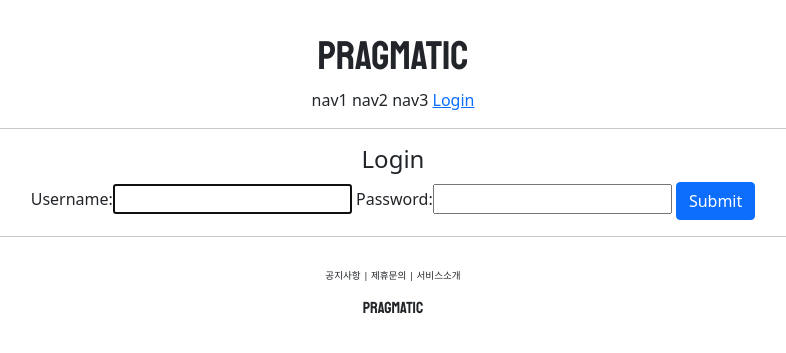
After one commit to biezz0210/pragmatic, a Django app: page /account/login/ in a window 1280 px wide. The commit adds this page. Shown: the top 353 px of the page, without its empty margins (247-1033 px from the left). Run offline with Django 3.2, Linux system fonts and the light colour scheme.

Commit message:
django course 22 commit

```diff
--- /dev/null
+++ b/accountapp/templates/accountapp/login.html
@@ -0,0 +1,19 @@
+{% extends 'base.html' %}
+
+
+{% block content %}
+
+    <div style="text-align: center;">
+        <div>
+            <h4>Login</h4>
+        </div>
+        <div>
+            <form action="" method="POST">
+            {% csrf_token %}
+                {{ form }}
+                <input type="submit" class="btn btn-primary">
+            </form>
+        </div>
+    </div>
+
+{% endblock %}
--- a/accountapp/urls.py
+++ b/accountapp/urls.py
@@ -1,10 +1,13 @@
 from django.urls import path
 from accountapp.views import hello_world, AccountCreateView
+from django.contrib.auth.views import LoginView, LogoutView
 
 app_name = "accountapp"
 
 urlpatterns = [
     path('hello_world/', hello_world, name='hello_world'),
     # class는 as_view()를 붙여줘야함
+    path('login/', LoginView.as_view(template_name='accountapp/login.html'), name='login'),
+    path('logout/', LogoutView.as_view(), name='logout'),
     path('create/', AccountCreateView.as_view(), name='create'),
 ]
--- a/pragmatic/settings.py
+++ b/pragmatic/settings.py
@@ -12,6 +12,7 @@ https://docs.djangoproject.com/en/3.1/ref/settings/
 
 from pathlib import Path
 import os
+from django.urls import reverse_lazy
 
 import environ
 env = environ.Env(
@@ -139,3 +140,6 @@ STATIC_ROOT = os.path.join(BASE_DIR, 'staticfiles')
 STATICFILES_DIRS = [
     BASE_DIR / "static",
 ]
+
+LOGIN_REDIRECT_URL = reverse_lazy('accountapp:hello_world')
+LOGOUT_REDIRECT_URL = reverse_lazy('accountapp:hello_world')
--- a/templates/header.html
+++ b/templates/header.html
@@ -6,6 +6,14 @@
         <span>nav1</span>
         <span>nav2</span>
         <span>nav3</span>
-        <span>nav4</span>
+        {% if not user.is_authenticated %}
+        <a href="{% url 'accountapp:login' %}?next={{ request.path }}">
+            <span>Login</span>
+        </a>
+        {% else %}
+        <a href="{% url 'accountapp:logout' %}?next={{ request.path }}">
+            <span>Logout</span>
+        </a>
+        {% endif %}
     </div>
 </div>
```
